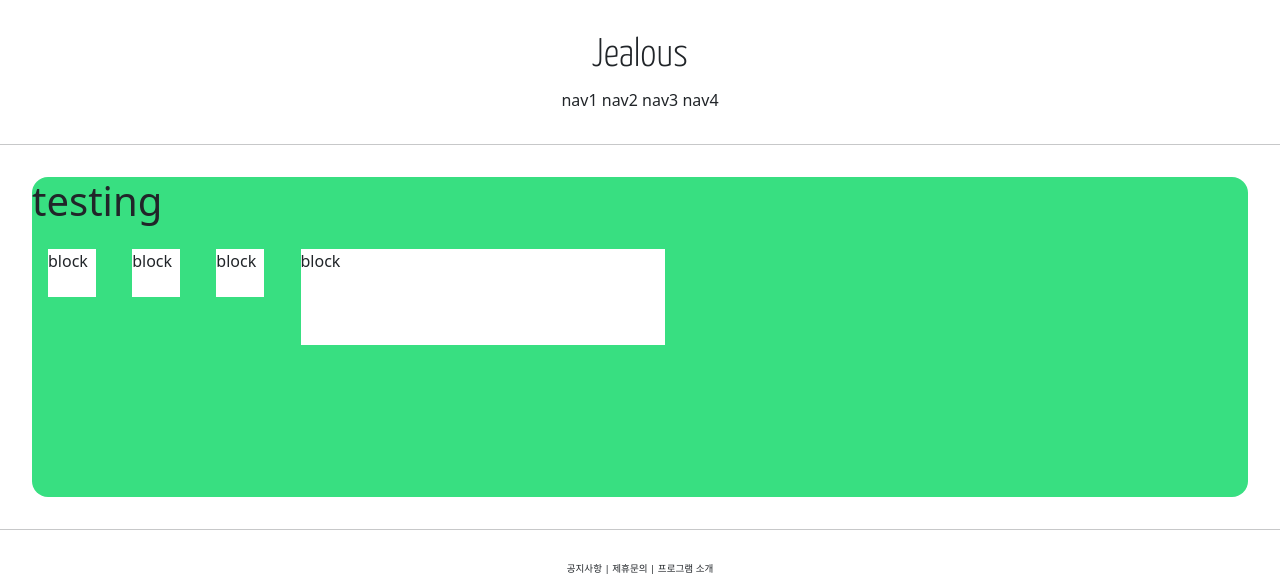
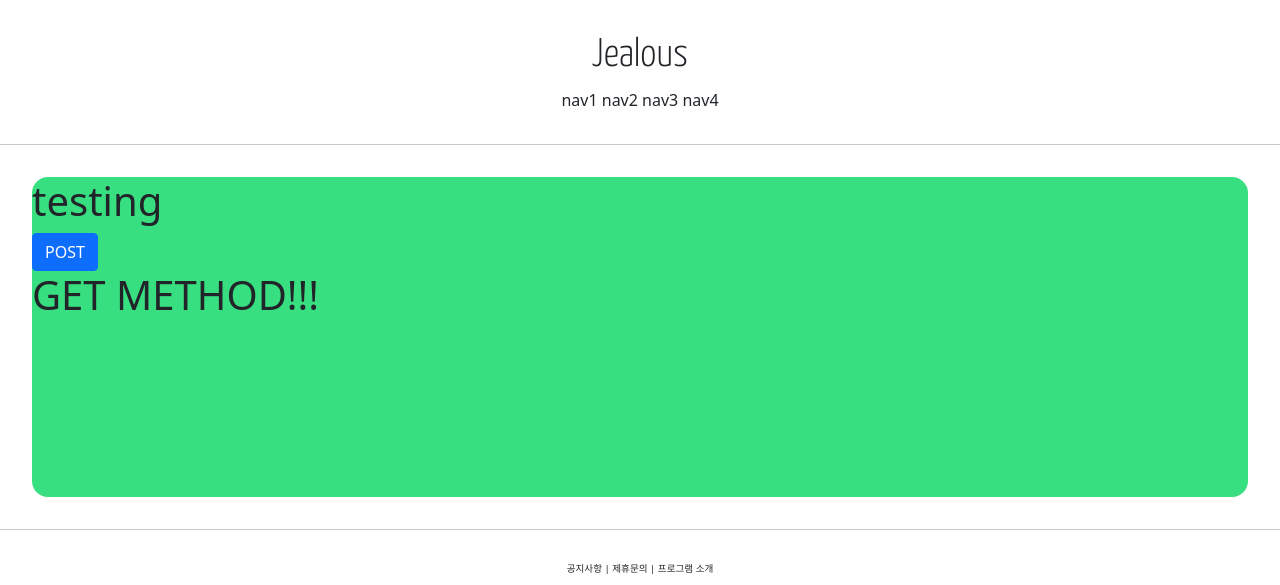
Before and after one commit to wkd-woo/Django-Python, a Django app: page /account/hello_world/ in a window 1280 px wide. Shown: the top 585 px of the page. Run offline with Django 3.2, Linux system fonts and the light colour scheme.

Commit message:
django course 16 commit

```diff
--- a/accountapp/templates/accountapp/hello_world.html
+++ b/accountapp/templates/accountapp/hello_world.html
@@ -16,10 +16,15 @@
     <h1>
         testing
     </h1>
-    <div class="testing" style="display: inline-block; width: 48px; height: 48px;">block</div>
-    <div class="testing" style="display: inline-block; width: 3em; height: 3em;">block</div>
-    <div class="testing" style="display: inline-block; width: 3rem; height: 3rem;">block</div>
-    <div class="testing" style="display: inline-block; width: 30%; height: 30%;">block</div>
+
+    <form action="/account/hello_world/" method="post">
+        {% csrf_token %}
+        <input type="submit" class="btn btn-primary" value="POST">
+    </form>
+
+    <h1>
+        {{ text }}
+    </h1>
 
 </div>
 
--- a/accountapp/views.py
+++ b/accountapp/views.py
@@ -5,4 +5,7 @@ from django.shortcuts import render
 
 
 def hello_world(request):
-    return render(request, 'accountapp/hello_world.html')
+    if request.method == "POST":
+        return render(request, 'accountapp/hello_world.html', context={'text': 'POST METHOD!!!'})
+    else:
+        return  render(request, 'accountapp/hello_world.html', context={'text': 'GET METHOD!!!'})
```
